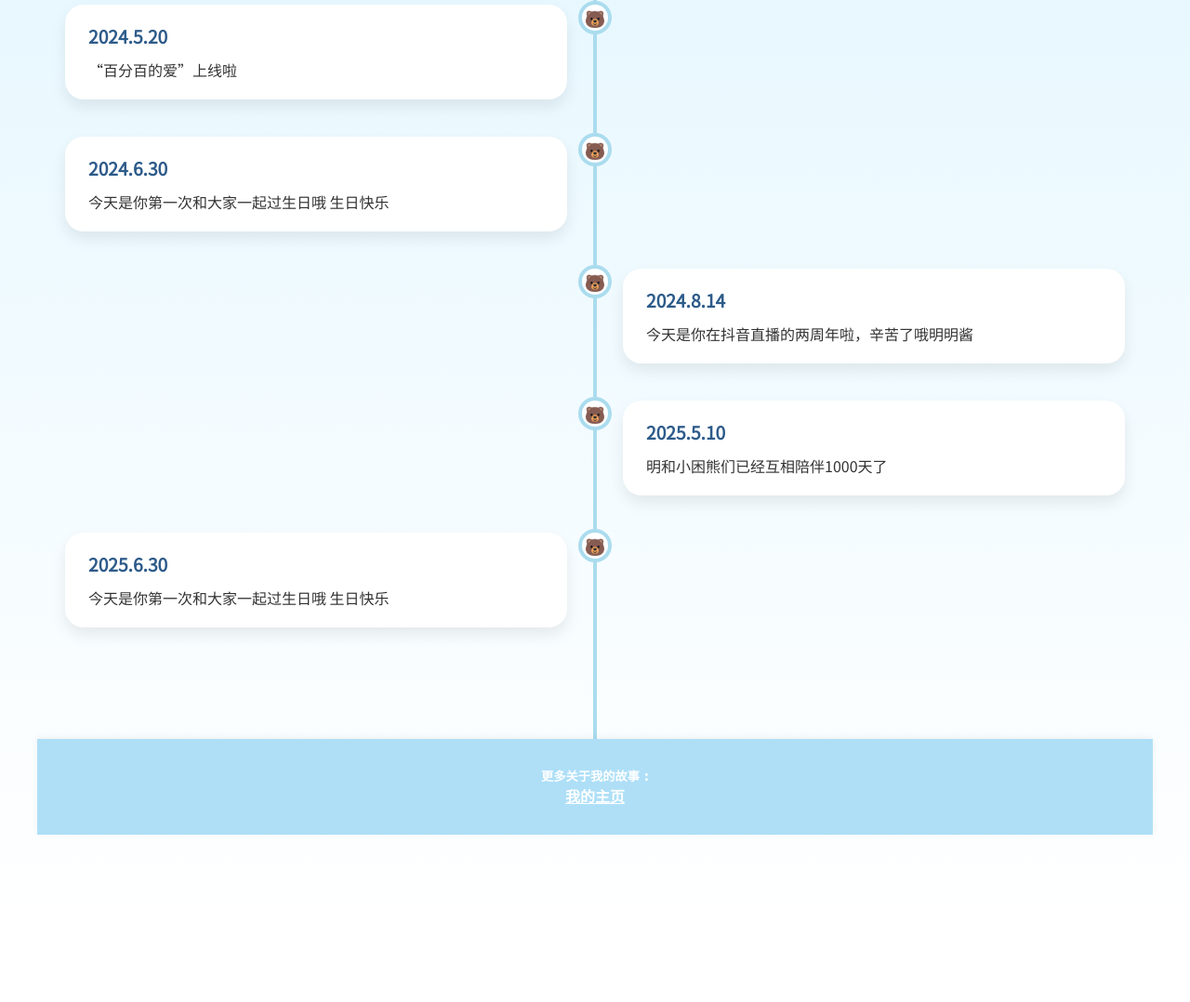
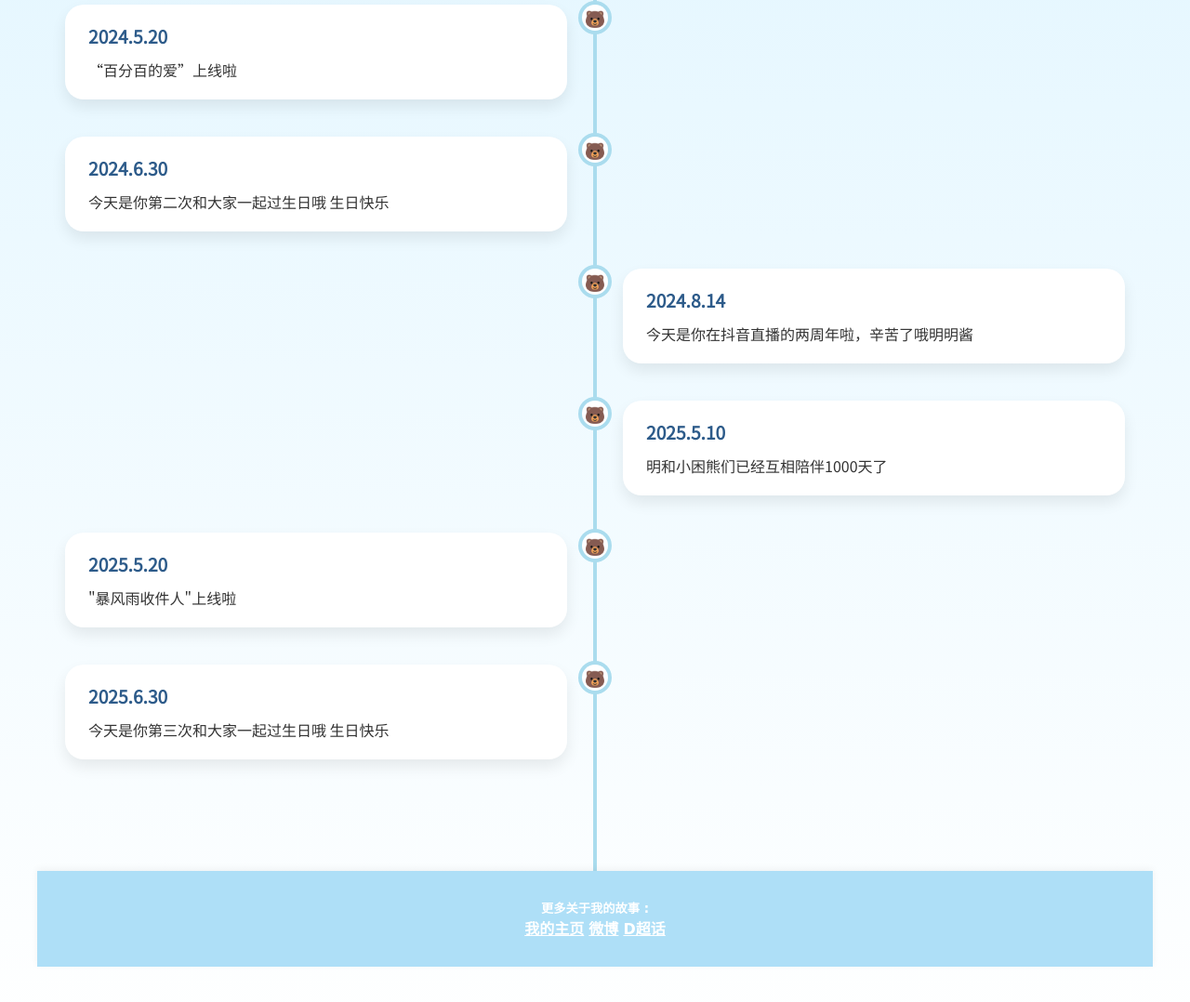
Before and after one commit to YeeChen521/DLMING, a website: page timeline.html in a window 1280 px wide. Shown: the part 1055-2133 px from the top of the page at 93% size. Before the commit the page ends 2053 px from the top, so only its background shows below. Drawn offline with Linux system fonts and the light colour scheme.

Commit message:
Update footer and timeline

```diff
--- a/timeline.html
+++ b/timeline.html
@@ -249,7 +249,7 @@
             <div class="timeline-item left">
                 <div class="content">
                     <div class="date">2024.6.30</div>
-                    今天是你第一次和大家一起过生日哦
+                    今天是你第二次和大家一起过生日哦
                     生日快乐
                 </div>
             </div>
@@ -270,8 +270,15 @@
 
             <div class="timeline-item left">
                 <div class="content">
+                    <div class="date">2025.5.20</div>
+                    "暴风雨收件人"上线啦
+                </div>
+            </div>
+
+            <div class="timeline-item left">
+                <div class="content">
                     <div class="date">2025.6.30</div>
-                    今天是你第一次和大家一起过生日哦
+                    今天是你第三次和大家一起过生日哦
                     生日快乐
                 </div>
             </div>
@@ -281,6 +288,8 @@
     <footer>
         <h5>更多关于我的故事 : </h5>
         <a href="https://www.douyin.com/user/MS4wLjABAAAAD0F67hqqXVuvTi_S_wUeo602xYtX3zyoKqHZdAD9w1FIKJ_Df35hQ8ibG8dnWoDQ">我的主页</a>
+        <a href="https://m.weibo.cn/u/7974360616?t=0&luicode=10000011&lfid=231583">微博</a>
+        <a href="https://m.weibo.cn/p/index?containerid=10080822360fbe73d9d00c8847859a83816acb&luicode=10000011&lfid=231583">D超话</a>
     </footer>
     </body>
 
```
Also changed, not shown: fan-wall.html (+3 -1 lines), information.html (+3 -0 lines).
